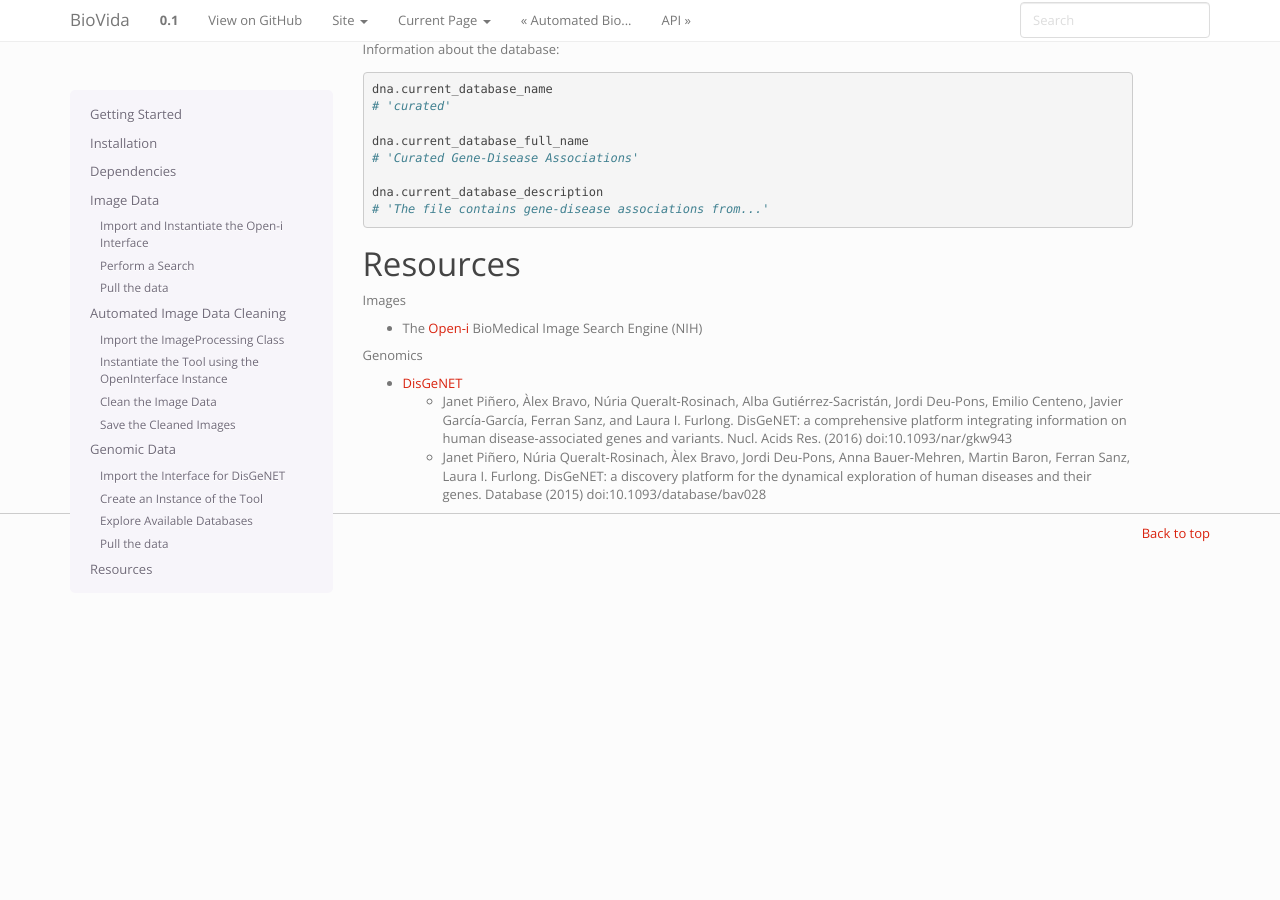
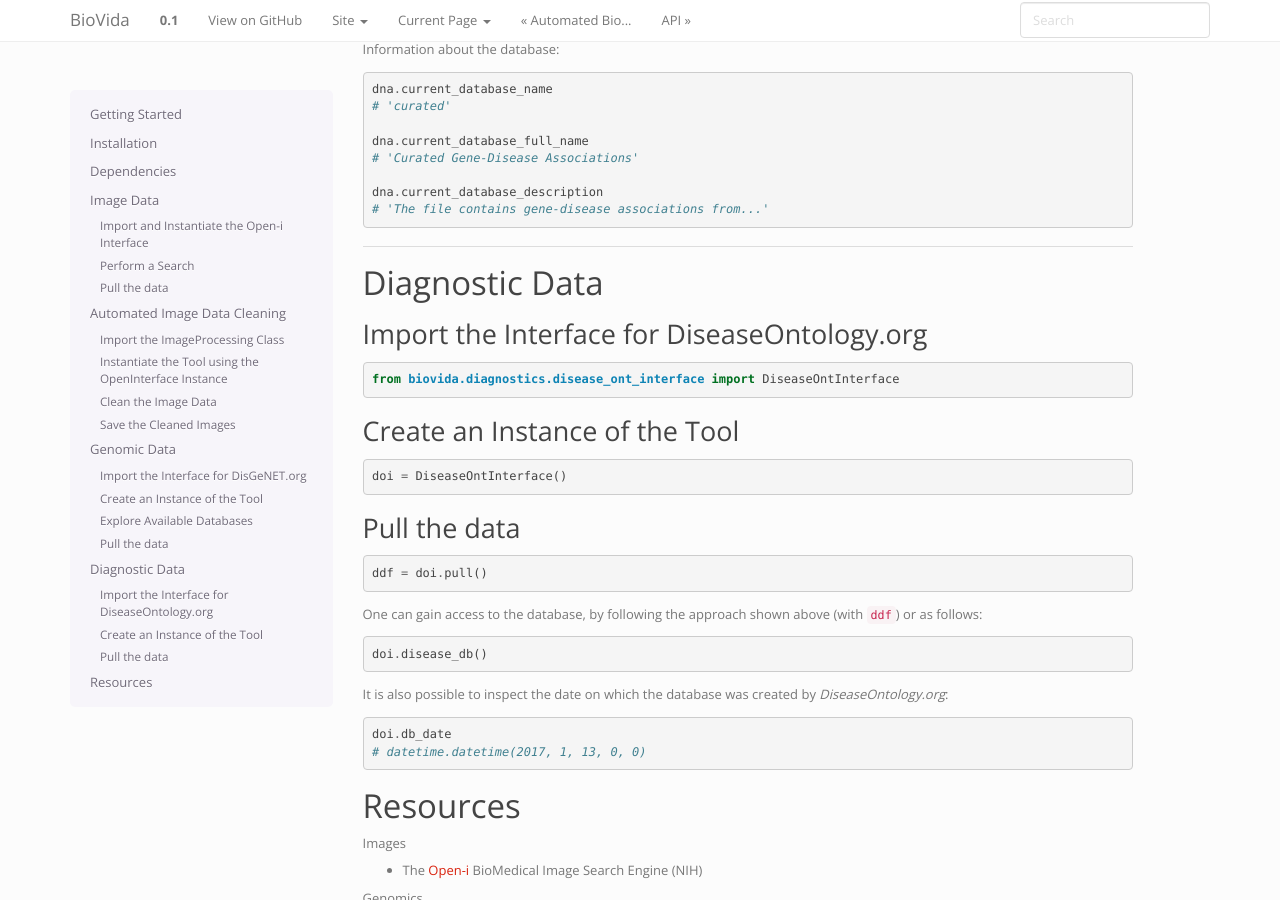
Before and after one commit to TariqAHassan/BioVida, a Sphinx documentation site: the page built from docs/GettingStarted.rst, in a window 1280 px wide and 900 px high, scrolled down 2710 px. Built offline with Sphinx 7.4.7, drawn with Linux system fonts in a browser that asks for light colours; before the commit the page ends 3280 px from its top, so only the background shows below that; some of the changed text lies outside the part shown.

Commit message:
Update Docs

```diff
--- a/docs/API.rst
+++ b/docs/API.rst
@@ -22,5 +22,8 @@ API
 .. automodule:: biovida.genomics.disgenet_interface
 	:members:
 
+.. automodule:: biovida.diagnostics.disease_ont_interface
+	:members:
+
 .. automodule:: biovida.support_tools.printing
 	:members:
--- a/docs/GettingStarted.rst
+++ b/docs/GettingStarted.rst
@@ -104,7 +104,7 @@ results.
 Automated Image Data Cleaning
 -----------------------------
 
-Cleaning the downloaded images is extremely simple.
+Cleaning the images which have been downloaded is extremely simple.
 
 
 Import the ImageProcessing Class
@@ -157,8 +157,8 @@ fully automated approach should suffice in most cases.
 Genomic Data
 ------------
 
-Import the Interface for DisGeNET
-^^^^^^^^^^^^^^^^^^^^^^^^^^^^^^^^^
+Import the Interface for DisGeNET.org
+^^^^^^^^^^^^^^^^^^^^^^^^^^^^^^^^^^^^^
 
 .. code:: python
 
@@ -219,6 +219,48 @@ Information about the database:
     # 'The file contains gene-disease associations from...'
 
 
+--------------
+
+Diagnostic Data
+---------------
+
+Import the Interface for DiseaseOntology.org
+^^^^^^^^^^^^^^^^^^^^^^^^^^^^^^^^^^^^^^^^^^^^
+
+.. code:: python
+
+    from biovida.diagnostics.disease_ont_interface import DiseaseOntInterface
+
+Create an Instance of the Tool
+^^^^^^^^^^^^^^^^^^^^^^^^^^^^^^
+
+.. code:: python
+
+    doi = DiseaseOntInterface()
+
+Pull the data
+^^^^^^^^^^^^^
+
+.. code:: python
+
+    ddf = doi.pull()
+
+One can gain access to the database, by following
+the approach shown above (with ``ddf``) or as follows:
+
+.. code:: python
+
+    doi.disease_db()
+
+It is also possible to inspect the date on which
+the database was created by *DiseaseOntology.org*:
+
+.. code:: python
+
+    doi.db_date
+    # datetime.datetime(2017, 1, 13, 0, 0)
+
+
 Resources
 ---------
 
```
Also changed, not shown: docs/source/biovida.rst (+8 -0 lines).
